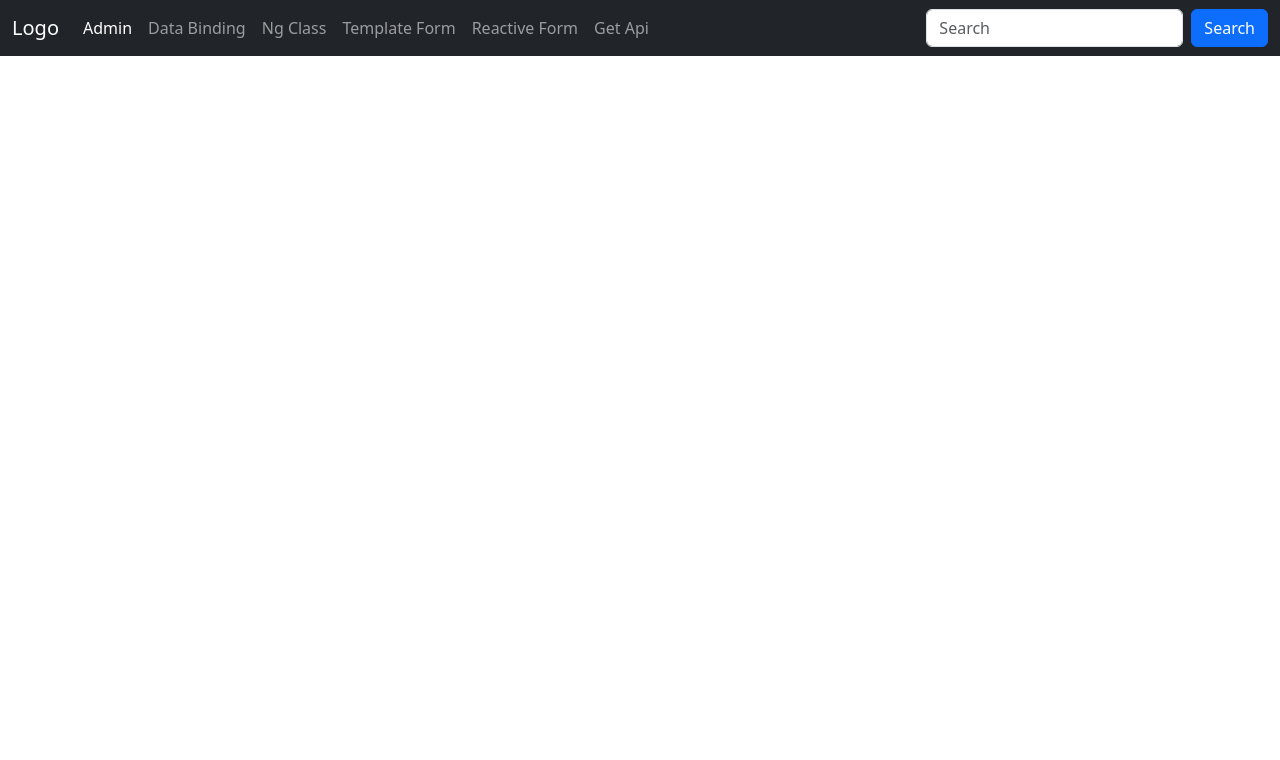
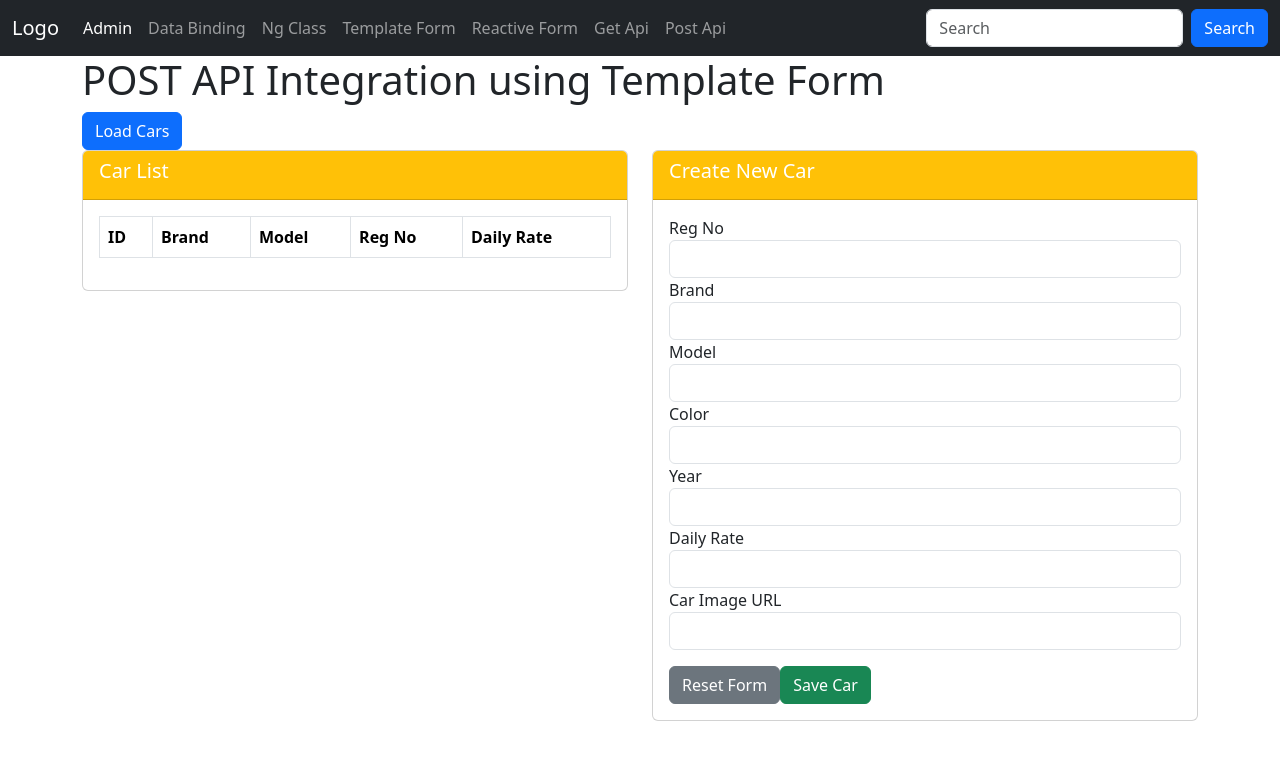
Before and after one commit to Tran-Anh-Quang/angular19Tutorial, an Angular app: page /post-api in a window 1280 px wide. Before the commit this address led to /. Shown: the top 760 px of the page. Built offline with nearby package versions, Linux system fonts and the light colour scheme.

Commit message:
part-13: post api sample

```diff
--- a/angular.json
+++ b/angular.json
@@ -66,6 +66,9 @@
               "buildTarget": "angular19Tutorial:build:development"
             }
           },
+          "options": {
+            "proxyConfig": "proxy.conf.json"
+          },
           "defaultConfiguration": "development"
         },
         "extract-i18n": {
--- a/src/app/app.component.html
+++ b/src/app/app.component.html
@@ -24,6 +24,9 @@
         <li class="nav-item">
           <a class="nav-link" routerLink="get-api">Get Api</a>
         </li>
+        <li class="nav-item">
+          <a class="nav-link" routerLink="post-api">Post Api</a>
+        </li>
       </ul>
       <form class="d-flex">
         <input class="form-control me-2" type="text" placeholder="Search">
--- a/src/app/app.routes.ts
+++ b/src/app/app.routes.ts
@@ -5,6 +5,7 @@ import { NgClassComponent } from './components/ng-class/ng-class.component';
 import { TemplateFormComponent } from './components/template-form/template-form.component';
 import { ReactiveFormComponent } from './components/reactive-form/reactive-form.component';
 import { GetApiComponent } from './components/get-api/get-api.component';
+import { PostApiComponent } from './components/post-api/post-api.component';
 
 export const routes: Routes = [
     {
@@ -35,5 +36,9 @@ export const routes: Routes = [
     {
         path: 'get-api',
         component: GetApiComponent,
+    },
+    {
+        path: 'post-api',
+        component: PostApiComponent,
     }
 ];
--- /dev/null
+++ b/src/app/components/post-api/post-api.component.html
@@ -0,0 +1,83 @@
+<div class="container">
+    <h1>POST API Integration using Template Form</h1>
+    <button class="btn btn-primary" (click)="getAllCars()">Load Cars</button>
+    <div class="row">
+        <!-- Car List Section -->
+        <div class="col-md-6">
+            <div class="card">
+                <div class="card-header bg-warning text-white">
+                    <h5>Car List</h5>
+                </div>
+                <div class="card-body">
+                    <table class="table table-bordered">
+                        <thead>
+                            <tr>
+                                <th>ID</th>
+                                <th>Brand</th>
+                                <th>Model</th>
+                                <th>Reg No</th>
+                                <th>Daily Rate</th>
+                            </tr>
+                        </thead>
+                        <tbody>
+                            @for(item of carList; track $index){
+                                <tr>
+                                    <td>{{$index + 1}}</td>
+                                    <td>{{item.brand}}</td>
+                                    <td>{{item.model}}</td>
+                                    <td>{{item.regNo}}</td>
+                                    <td>{{item.dailyRate}}</td>
+                                </tr>
+                            }
+                        </tbody>
+                    </table>
+                </div>
+            </div>
+        </div>
+
+        <!-- Create New Car Section -->
+        <div class="col-md-6">
+            <div class="card">
+                <div class="card-header bg-warning text-white">
+                    <h5>Create New Car</h5>
+                </div>
+                <div class="card-body">
+                    <form>
+                        <div class="form-group">
+                            <label for="regNo">Reg No</label>
+                            <input type="text" id="regNo" [(ngModel)]="car.regNo"  class="form-control" name="regNo" required />
+                        </div>
+                        <div class="form-group">
+                            <label for="brand">Brand</label>
+                            <input type="text" id="brand" [(ngModel)]="car.brand" class="form-control" name="brand" required />
+                        </div>
+                        <div class="form-group">
+                            <label for="model">Model</label>
+                            <input type="text" id="model" [(ngModel)]="car.model" class="form-control" name="model" required />
+                        </div>
+                        <div class="form-group">
+                            <label for="color">Color</label>
+                            <input type="text" id="color" [(ngModel)]="car.color" class="form-control" name="color" />
+                        </div>
+                        <div class="form-group">
+                            <label for="year">Year</label>
+                            <input type="number" id="year" [(ngModel)]="car.year" class="form-control" name="year" />
+                        </div>
+                        <div class="form-group">
+                            <label for="dailyRate">Daily Rate</label>
+                            <input type="number" id="dailyRate" [(ngModel)]="car.dailyRate" class="form-control" name="dailyRate" />
+                        </div>
+                        <div class="form-group">
+                            <label for="carImageUrl">Car Image URL</label>
+                            <input type="text" id="carImageUrl" [(ngModel)]="car.carImage" class="form-control" name="carImageUrl" />
+                        </div>
+                        <div class="form-group mt-3">
+                            <button type="reset" class="btn btn-secondary">Reset Form</button>
+                            <button type="submit" (click)="saveCar()" class="btn btn-success">Save Car</button>
+                        </div>
+                    </form>
+                </div>
+            </div>
+        </div>
+    </div>
+</div>
--- /dev/null
+++ b/src/app/components/post-api/post-api.component.ts
@@ -0,0 +1,48 @@
+import { HttpClient } from '@angular/common/http';
+import { Component, inject } from '@angular/core';
+import { FormsModule } from '@angular/forms';
+
+@Component({
+  selector: 'app-post-api',
+  imports: [FormsModule],
+  templateUrl: './post-api.component.html',
+  styleUrl: './post-api.component.css'
+})
+export class PostApiComponent {
+
+  carList: any[] = [];
+
+  car: any = {
+    "carId": 0,
+    "brand": "",
+    "model": "",
+    "year": "",
+    "color": "",
+    "dailyRate": "",
+    "carImage": "",
+    "regNo": ""
+  }
+
+  http = inject(HttpClient);
+
+  getAllCars() {
+    this.http.get('/api/CarRentalApp/GetCars')
+    .subscribe((response: any) => {
+      this.carList = response.data;
+      console.log(this.carList);
+    });
+  }
+
+  saveCar() {
+    this.http.post('/api/CarRentalApp/CreateNewCar', this.car)
+    .subscribe((response: any) => {
+      if(response.result) {
+        alert('Car saved successfully');
+        this.getAllCars();
+      } else {
+        alert(response.message);
+      }
+    });
+  }
+
+}
```
Also changed, not shown: proxy.conf.json (added, +7 -0 lines), src/app/components/post-api/post-api.component.css (added), 1 other file (tests, documents, lock files or other folders).
